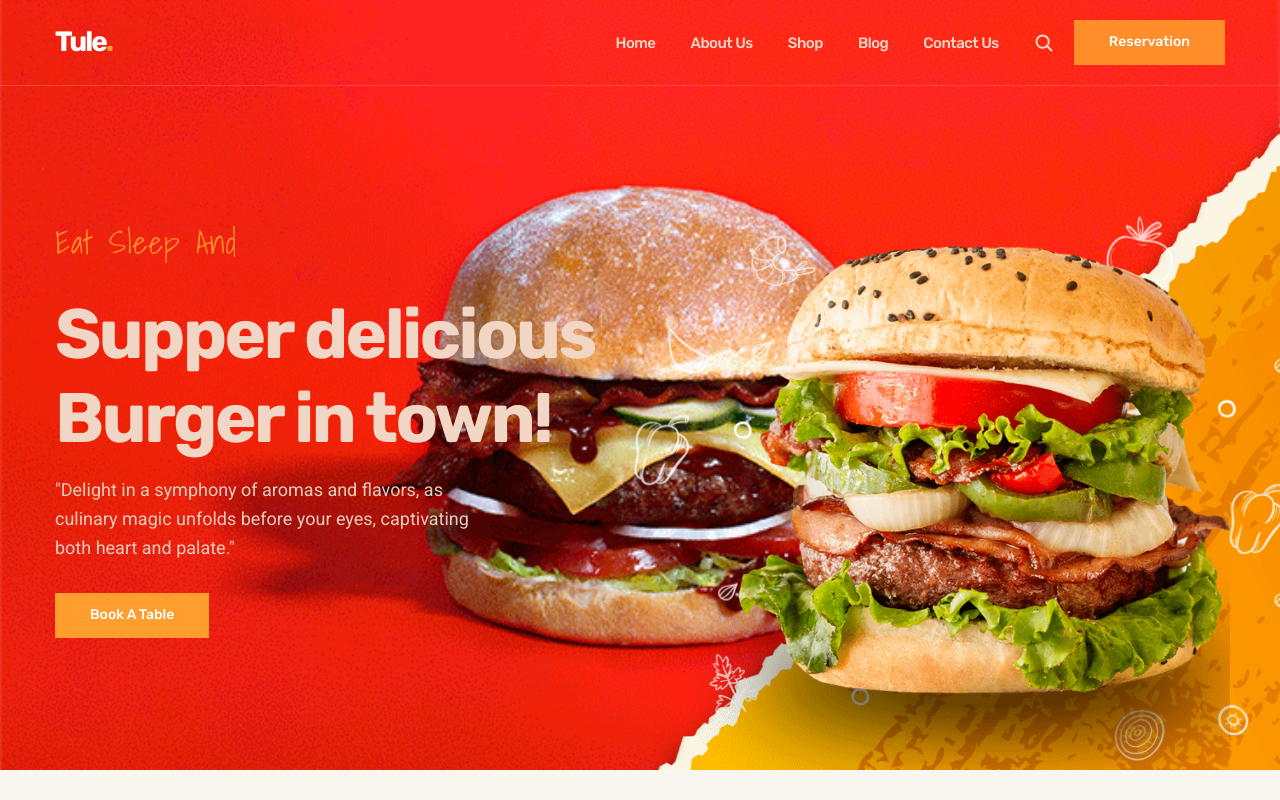
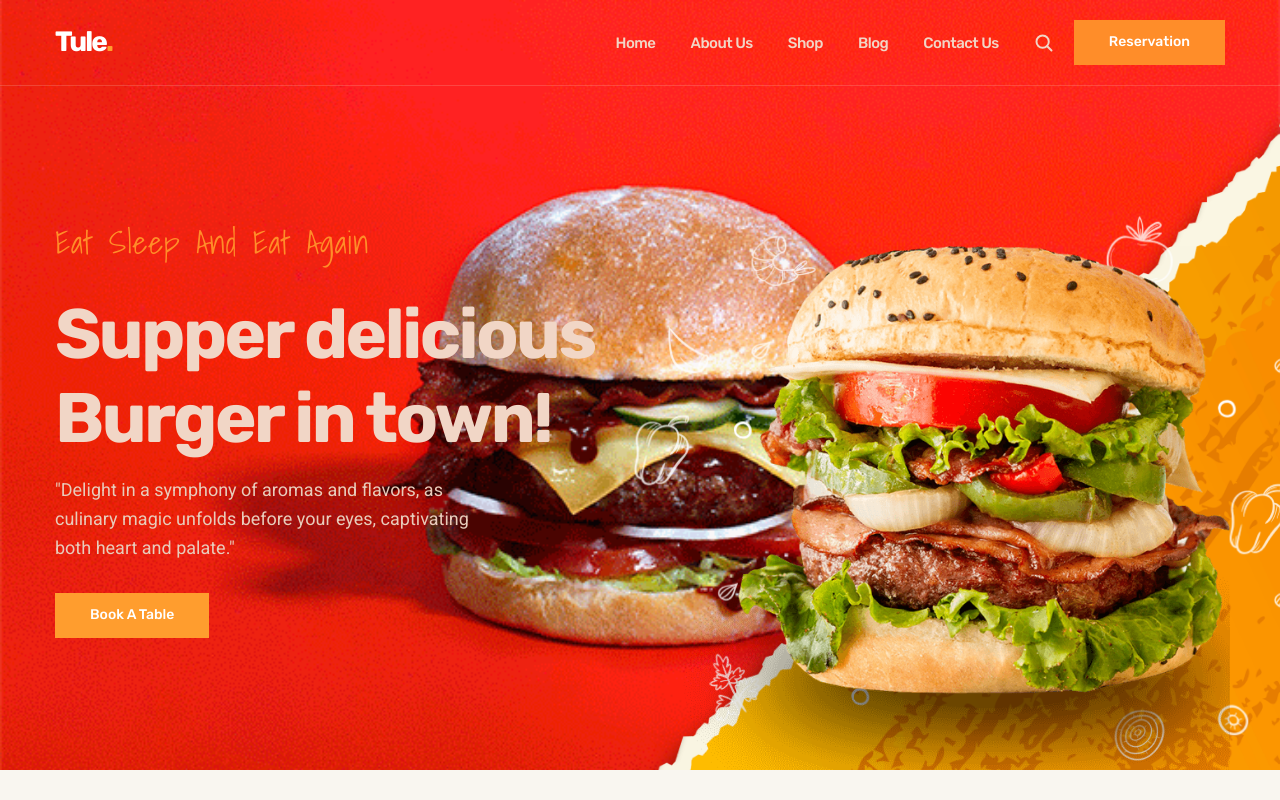
Before and after one commit to Masian-Parkire/Foodie, a plain HTML site: page index.html in a window 1280 px wide. Shown: the top 800 px of the page. Drawn offline with nearby package versions, Linux system fonts and the light colour scheme.

Commit message:
second Commit

```diff
--- a/index.html
+++ b/index.html
@@ -130,7 +130,7 @@
 
           <div class="hero-content">
 
-            <p class="hero-subtitle">Eat Sleep And</p>
+            <p class="hero-subtitle">Eat Sleep And Eat Again</p>
 
             <h2 class="h1 hero-title">Supper delicious Burger in town!</h2>
 
```
